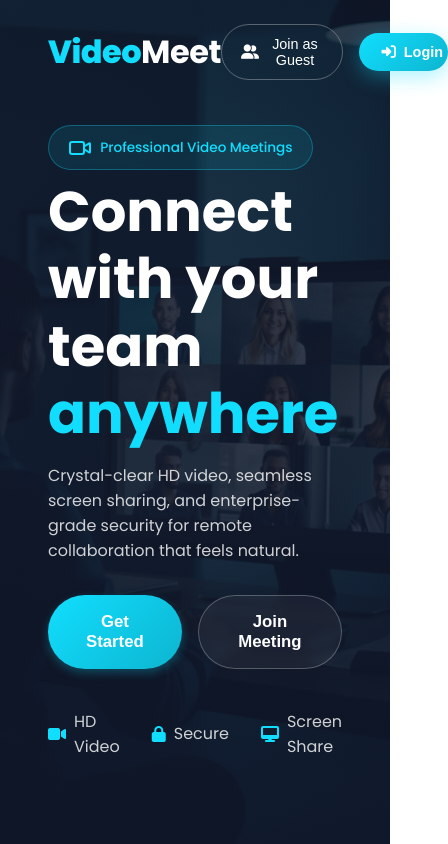
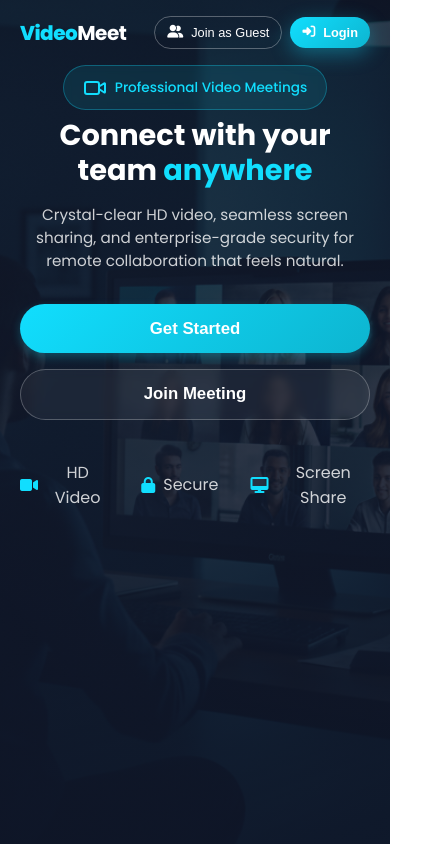
Before and after one commit to AkashRanjanSaikia/video_Meet, a React (Vite) app in the folder frontend/: page / in a window 390 px wide. Shown: the whole page, 448 px wide, since content can reach past the window. Built offline with nearby package versions, Linux system fonts and the light colour scheme.

Commit message:
add responsive design

```diff
--- a/frontend/src/App.css
+++ b/frontend/src/App.css
@@ -583,3 +583,75 @@ input:focus {
 .back-btn:hover {
   color: #11defe
 }
+
+@media (max-width: 768px) {
+  .landingPageContainer nav {
+    padding: 1rem 1.25rem;
+  }
+  .landingPageContainer nav h1 {
+    font-size: 1.5rem;
+  }
+  .navlist {
+    gap: 0.5rem;
+  }
+  .nav-btn {
+    padding: 0.6rem 0.9rem;
+    font-size: 0.85rem;
+  }
+  .landingMainContainer {
+    flex-direction: column;
+    gap: 1.25rem;
+    padding: 0 1.25rem;
+    min-height: auto;
+  }
+  .hero-content {
+    max-width: 100%;
+    text-align: center;
+  }
+  .hero-title {
+    font-size: 2.2rem;
+  }
+  .hero-subtitle {
+    font-size: 0.95rem;
+  }
+  .cta-container {
+    flex-direction: column;
+    align-items: stretch;
+  }
+  .cta-button {
+    width: 100%;
+    padding: 0.9rem 1.2rem;
+  }
+  .join-container {
+    padding: 1.25rem;
+  }
+  .join-card {
+    max-width: 95%;
+    padding: 1.5rem;
+  }
+  .auth-wrapper {
+    max-width: 95%;
+  }
+  .auth-card {
+    padding: 1.25rem;
+  }
+}
+
+@media (max-width: 480px) {
+  .hero-title {
+    font-size: 1.8rem;
+  }
+  .landingPageContainer nav h1 {
+    font-size: 1.25rem;
+  }
+  .nav-btn {
+    padding: 0.5rem 0.75rem;
+    font-size: 0.8rem;
+  }
+  .join-card {
+    padding: 1rem;
+  }
+  .auth-card {
+    padding: 1rem;
+  }
+}
--- a/frontend/src/styles/Home.css
+++ b/frontend/src/styles/Home.css
@@ -162,7 +162,6 @@ input:focus {
   border-color: #11defe;
   box-shadow: 0 0 0 3px rgba(17, 222, 254, 0.2);
 }
-
 /* Buttons */
 .action-btn {
   width: 100%;
@@ -205,3 +204,37 @@ input:focus {
 .back-btn:hover {
   color: #11defe
 }
+
+@media (max-width: 768px) {
+  .join-container {
+    padding: 1.25rem;
+  }
+  .join-card {
+    max-width: 95%;
+    padding: 1.5rem;
+  }
+  .mode-toggle {
+    flex-direction: column;
+  }
+  .toggle-btn {
+    padding: 12px;
+  }
+  .input-with-copy {
+    margin-bottom: 0.75rem;
+  }
+  .join-title {
+    font-size: 2rem;
+  }
+}
+
+@media (max-width: 480px) {
+  .join-card {
+    padding: 1rem;
+  }
+  .toggle-btn {
+    font-size: 0.9rem;
+  }
+  .join-title {
+    font-size: 1.6rem;
+  }
+}
--- a/frontend/src/styles/Navbar.css
+++ b/frontend/src/styles/Navbar.css
@@ -19,3 +19,14 @@
   background: rgba(17, 222, 254, 0.1);
   border-color: rgba(17, 222, 254, 0.5);
 }
+
+@media (max-width: 768px) {
+  .nav {
+    justify-content: center;
+    padding: 1rem;
+  }
+  .navbar-history-btn {
+    padding: 6px 12px;
+    margin-right: 8px;
+  }
+}
--- a/frontend/src/styles/VideoMeet.module.css
+++ b/frontend/src/styles/VideoMeet.module.css
@@ -358,3 +358,65 @@
 .chatingArea > div {
   flex: 1;
 }
+
+@media (max-width: 768px) {
+  .conferenceView {
+    gap: 0.5rem;
+    padding: 0.5rem;
+    padding-bottom: 70px;
+    height: 100vh;
+  }
+  .videoWrapper {
+    flex: 1 1 100%;
+    max-width: 100%;
+    max-height: 38vh;
+  }
+  .conferenceView:has(.videoWrapper:nth-child(2):nth-last-child(1)) .videoWrapper {
+    max-width: 100%;
+    max-height: 38vh;
+  }
+  .conferenceView:has(.videoWrapper:nth-child(n+3)) .videoWrapper {
+    flex: 1 1 48%;
+    max-width: 48%;
+    max-height: 30vh;
+  }
+  .conferenceView:has(.videoWrapper:nth-child(n+5)) .videoWrapper {
+    flex: 1 1 32%;
+    max-width: 32%;
+    max-height: 24vh;
+  }
+  .localVideoWrapper {
+    width: 160px;
+    height: 120px;
+    bottom: 70px;
+    right: 12px;
+  }
+  .buttonContainers {
+    bottom: 8px;
+    left: 0;
+    transform: none;
+    width: 100%;
+    justify-content: space-around;
+    padding: 10px 12px;
+    border-radius: 0;
+  }
+  .buttonContainers button {
+    width: 36px;
+    height: 36px;
+  }
+}
+
+@media (max-width: 480px) {
+  .videoWrapper {
+    max-height: 32vh;
+  }
+  .conferenceView:has(.videoWrapper:nth-child(n+3)) .videoWrapper {
+    flex: 1 1 100%;
+    max-width: 100%;
+    max-height: 28vh;
+  }
+  .buttonContainers button {
+    width: 34px;
+    height: 34px;
+  }
+}
--- a/frontend/src/styles/history.css
+++ b/frontend/src/styles/history.css
@@ -149,6 +149,36 @@
 .history-empty-card {
   text-align: center;
   background: rgba(17, 25, 40, 0.95);
+}
+
+@media (max-width: 768px) {
+  .history-appbar-container {
+    padding: 12px 14px;
+  }
+  .history-main-container {
+    padding: 16px 14px 28px;
+  }
+  .history-heading {
+    font-size: 1.4rem;
+  }
+  .history-meeting-card-row {
+    flex-direction: column;
+    align-items: flex-start;
+  }
+  .history-join-btn {
+    width: 100%;
+  }
+}
+
+@media (max-width: 480px) {
+  .history-heading {
+    font-size: 1.2rem;
+  }
+  .history-meeting-details {
+    flex-direction: column;
+    gap: 8px;
+  }
+}
   border: 1px solid rgba(17, 222, 254, 0.1);
   border-radius: 14px;
   padding: 28px 20px;
```
